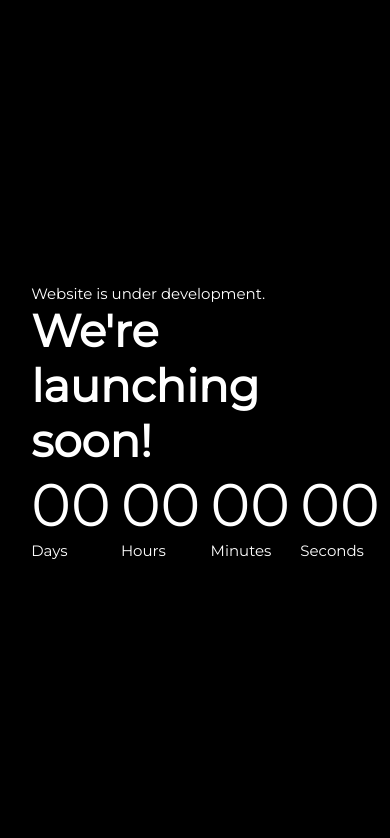
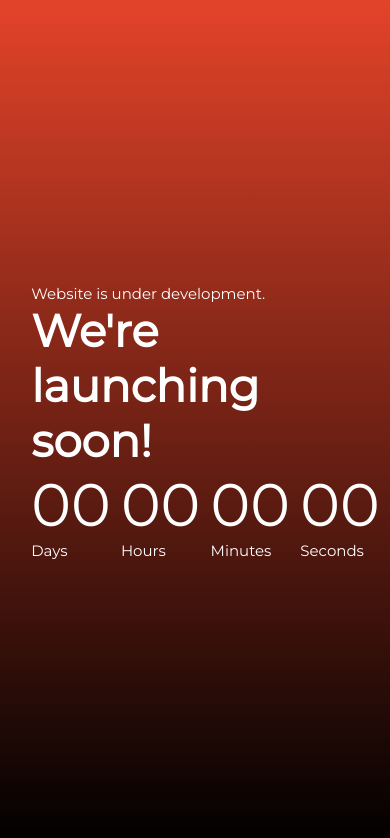
Before and after one commit to sammedsagare/Website-Under-Development-Template, a plain HTML site: page index.html in a window 390 px wide. Drawn offline with Linux system fonts and the light colour scheme.

Commit message:
changed background color from black to gradient

```diff
--- a/css/styles.css
+++ b/css/styles.css
@@ -48,8 +48,7 @@ body {
 
 @media only screen and (max-width: 1125px) {
     body {
-      background:none;
-      background-color: black;
+        background-image: linear-gradient( #e34329, #000);
      }
     .container {
         font-size: 15px;
```
